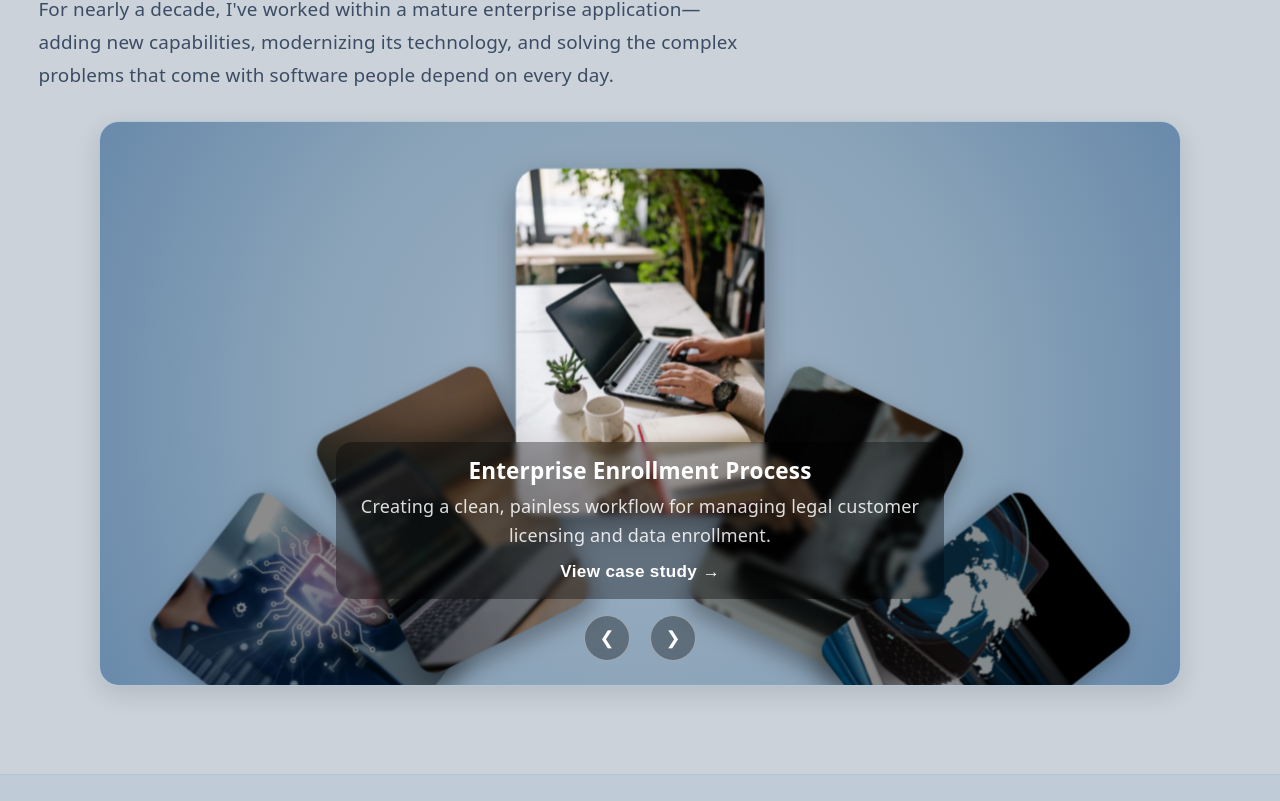
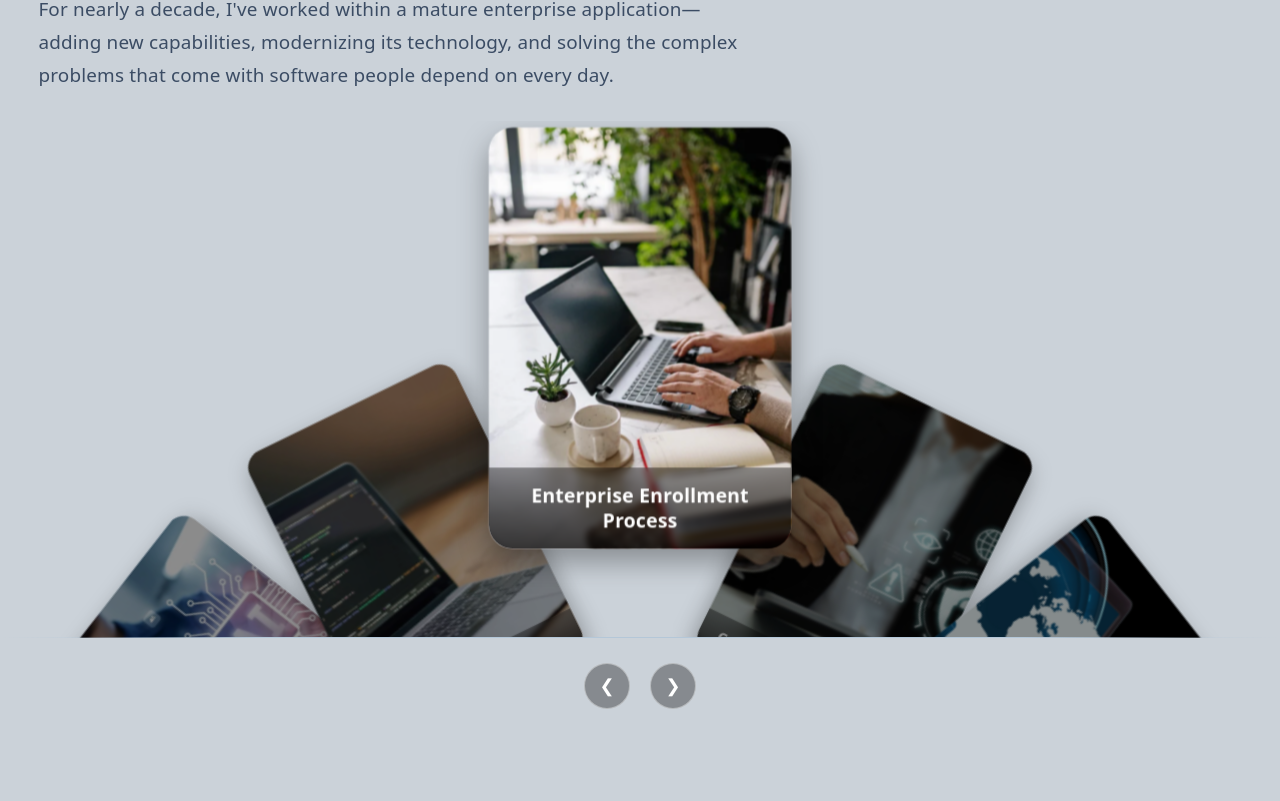
Before and after one commit to jswagger/jswagger-portfolio, a React (Vite) app: page / in a window 1280 px wide. Shown: the part 959-1760 px from the top of the page. Built offline with nearby package versions, Linux system fonts and the light colour scheme.

Commit message:
carousel work

```diff
--- a/src/components/CaseStudyCarousel.tsx
+++ b/src/components/CaseStudyCarousel.tsx
@@ -1,4 +1,4 @@
-import { useEffect, useRef, useState } from 'react'
+import { useState } from 'react'
 
 interface CaseStudyCarouselItem {
   title: string
@@ -13,11 +13,9 @@ interface CaseStudyCarouselProps {
 }
 
 const ANGLE_STEP = 26
-const WHEEL_THROTTLE_MS = 600
 
 export default function CaseStudyCarousel({ items, onSelect }: CaseStudyCarouselProps) {
   const [activeIndex, setActiveIndex] = useState(Math.floor(items.length / 2))
-  const stageRef = useRef<HTMLDivElement | null>(null)
 
   const move = (direction: number) => {
     setActiveIndex((current) => {
@@ -26,28 +24,10 @@ export default function CaseStudyCarousel({ items, onSelect }: CaseStudyCarousel
     })
   }
 
-  useEffect(() => {
-    const node = stageRef.current
-    if (!node) return
-
-    let lastScroll = 0
-    const handleWheel = (event: WheelEvent) => {
-      event.preventDefault()
-      const now = Date.now()
-      if (now - lastScroll < WHEEL_THROTTLE_MS) return
-      lastScroll = now
-      move(event.deltaY > 0 ? 1 : -1)
-    }
-
-    node.addEventListener('wheel', handleWheel, { passive: false })
-    return () => node.removeEventListener('wheel', handleWheel)
-  }, [items.length])
-
-  const activeItem = items[activeIndex]
-
   return (
     <div className="case-carousel">
-      <div className="case-carousel-stage" ref={stageRef}>
+      <div className="case-carousel-stage">
+        <div className="case-carousel-viewport">
           <div className="case-carousel-track">
             {items.map((item, index) => {
               const isActive = index === activeIndex
@@ -74,20 +54,15 @@ export default function CaseStudyCarousel({ items, onSelect }: CaseStudyCarousel
                       setActiveIndex(index)
                     }
                   }}
-              />
+                >
+                  <span className="case-carousel-banner">{item.title}</span>
+                </a>
               )
             })}
           </div>
+        </div>
 
         <div className="case-carousel-overlay">
-          <div className="case-carousel-caption">
-            <h3>{activeItem.title}</h3>
-            <p>{activeItem.description}</p>
-            <button type="button" className="case-carousel-view-button" onClick={() => onSelect(activeItem)}>
-              View case study →
-            </button>
-          </div>
-
           <div className="case-carousel-nav">
             <button type="button" onClick={() => move(-1)} aria-label="Previous case study" disabled={activeIndex === 0}>
               ❮
--- a/src/components/components.css
+++ b/src/components/components.css
@@ -731,30 +731,45 @@ main {
 }
 
 .case-carousel {
-  --card-w: clamp(160px, 18vw, 230px);
-  --card-h: clamp(230px, 26vw, 320px);
-  --arc-radius: 680px;
+  --card-w: clamp(190px, 22vw, 280px);
+  --card-h: clamp(270px, 31vw, 390px);
+  --arc-radius: 820px;
+  --horizon-gap: 96px;
   display: flex;
   flex-direction: column;
   align-items: center;
 }
 
+.case-studies-section {
+  overflow-x: clip;
+}
+
 .case-carousel-stage {
   position: relative;
-  width: 100%;
-  max-width: 1080px;
-  height: clamp(540px, 44vw, 660px);
-  border-radius: 20px;
-  border: 1px solid var(--border);
-  box-shadow: 0 8px 24px var(--shadow);
+  width: 100vw;
+  height: calc(72px + var(--card-h) * 1.08 + var(--horizon-gap) + 24px);
   overflow: hidden;
-  background: radial-gradient(circle at center, var(--surface-muted) 0%, var(--surface-secondary) 55%, var(--surface) 100%);
+}
+
+.case-carousel-viewport {
+  position: absolute;
+  inset: 0 0 var(--horizon-gap);
+  overflow: hidden;
+}
+
+.case-carousel-viewport::after {
+  content: '';
+  position: absolute;
+  inset: auto 0 0;
+  z-index: 15;
+  height: 1px;
+  background: linear-gradient(to right, transparent, var(--border) 20%, var(--border) 80%, transparent);
 }
 
 .case-carousel-track {
   position: absolute;
   left: 50%;
-  top: 18%;
+  top: 72px;
   width: var(--card-w);
   height: var(--card-h);
   transform: translateX(-50%);
@@ -773,6 +788,7 @@ main {
   filter: brightness(0.55);
   scale: 0.82;
   box-shadow: 0 12px 28px rgba(0, 0, 0, 0.35);
+  overflow: hidden;
 }
 
 .case-carousel-card:nth-child(3n+1) {
@@ -797,7 +813,7 @@ main {
 .case-carousel-overlay {
   position: absolute;
   left: 50%;
-  bottom: 24px;
+  bottom: calc((var(--horizon-gap) - 46px) / 2);
   z-index: 20;
   width: min(560px, 86%);
   transform: translateX(-50%);
@@ -807,43 +823,17 @@ main {
   gap: 16px;
 }
 
-.case-carousel-caption {
-  width: 100%;
+.case-carousel-banner {
+  position: absolute;
+  inset: auto 0 0;
+  padding: 14px 16px;
+  background: linear-gradient(to top, rgba(0, 0, 0, 0.72), rgba(0, 0, 0, 0.4));
+  backdrop-filter: blur(3px);
+  color: #fff;
+  font-size: 1rem;
+  font-weight: 600;
+  line-height: 1.3;
   text-align: center;
-  padding: 16px 24px;
-  border-radius: 16px;
-  background: rgba(0, 0, 0, 0.34);
-  backdrop-filter: blur(3px);
-}
-
-.case-carousel-caption h3 {
-  margin: 0 0 8px;
-  color: #fff;
-  font-size: 1.25rem;
-}
-
-.case-carousel-caption p {
-  margin: 0;
-  color: rgba(255, 255, 255, 0.85);
-  line-height: 1.6;
-}
-
-.case-carousel-view-button {
-  margin-top: 12px;
-  border: 0;
-  background: none;
-  padding: 0;
-  color: #fff;
-  font-size: 0.95rem;
-  font-weight: 600;
-  letter-spacing: 0.02em;
-  cursor: pointer;
-  transition: color 220ms ease, transform 220ms ease;
-}
-
-.case-carousel-view-button:hover {
-  color: var(--accent-soft);
-  transform: translateX(2px);
 }
 
 .case-carousel-nav {
```
Also changed, not shown: 1 other file (tests, documents, lock files or other folders). Lines whose indentation alone changed are shown as unchanged.
